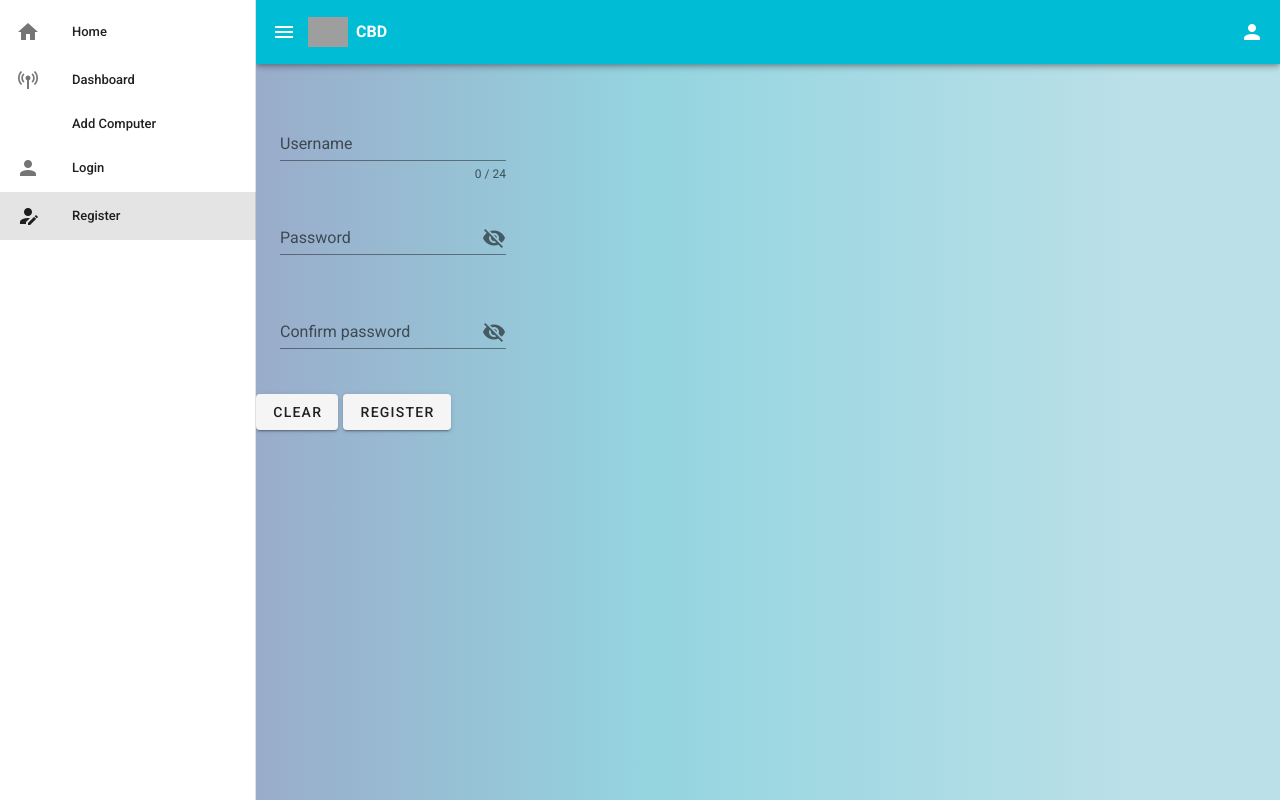
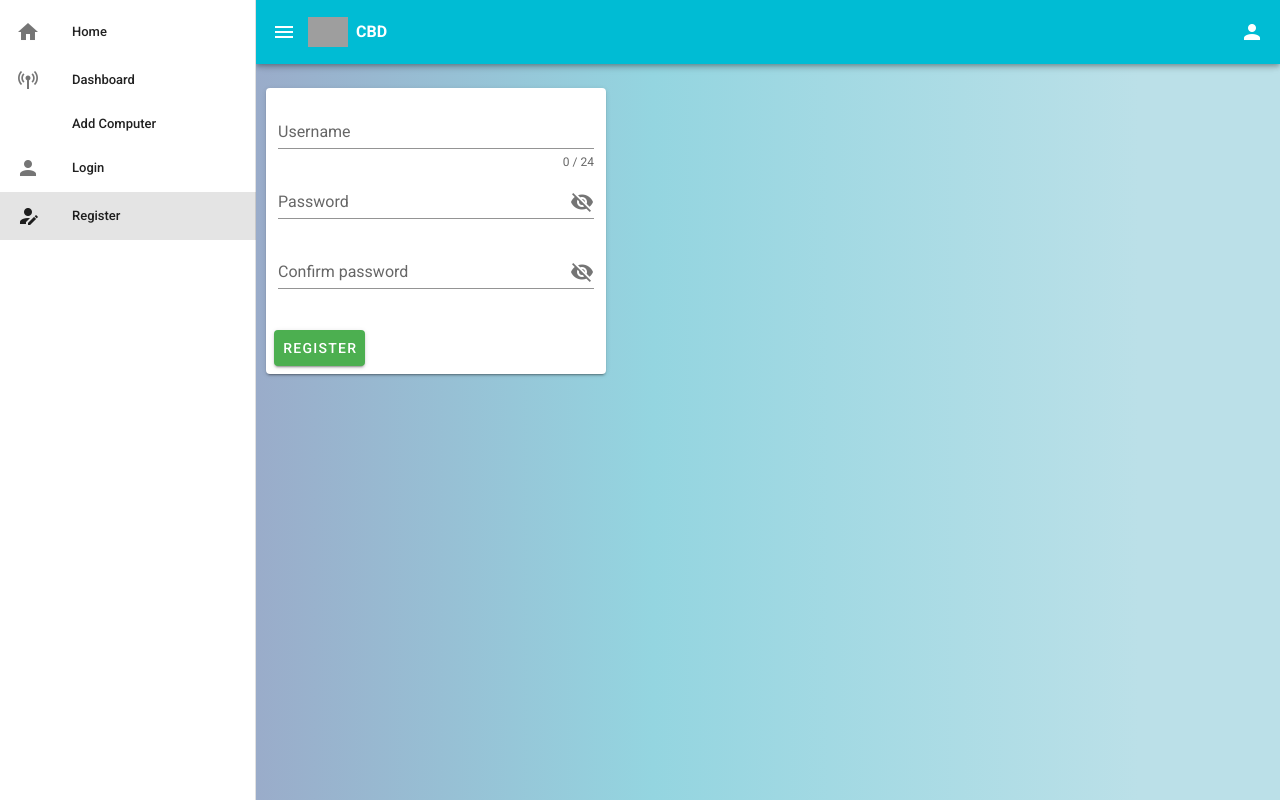
Before and after one commit to BardesRemi/cdb-front, a Vue app: page /#/register in a window 1280 px wide. Built offline with nearby package versions, Linux system fonts and the light colour scheme; grey boxes are pictures that could not be loaded.

Commit message:
wrap in cards

```diff
--- a/src/components/LoginForm.vue
+++ b/src/components/LoginForm.vue
@@ -1,23 +1,19 @@
 <template>
   <div class="loginForm">
-    <v-btn class="register-btn" @click="redirectRegister">Register</v-btn>
-    <v-form ref="form" v-model="valid" lazy-validation>
-    <v-container>
-        <v-col
-          cols="4"
-          md="3"
-        >
+    <v-card
+      class="card-log-form"
+      max-width="340"
+      hover
+      shaped
+    >
+      <v-form ref="form" v-model="valid" lazy-validation>
+        <v-container>
           <v-text-field
             v-model="username"
             :rules="[rules.required, rules.max]"
             :counter="24"
             label="Username"
           ></v-text-field>
-        </v-col>
-        <v-col
-          cols="4"
-          md="3"
-        >
           <v-text-field
             v-model="password"
             :append-icon="show1 ? 'mdi-eye' : 'mdi-eye-off'"
@@ -27,17 +23,13 @@
             hint="required"
             @click:append="show1 = !show1"
           ></v-text-field>
-        </v-col>
-    </v-container>
-  </v-form>
-    <v-row rows="1">
-      <v-col cols="3" md="1">
-        <v-btn class="clear-btn" @click="clear">clear</v-btn>
-      </v-col>
-      <v-col cols="3" md="1">
-        <v-btn class="login-btn" :disabled="!valid" @click="submit">login</v-btn>
-      </v-col>
-    </v-row>
+        </v-container>
+      </v-form>
+      <v-card-actions >
+        <v-btn class="register-btn" @click="redirectRegister" color="warning">Register</v-btn>
+        <v-btn class="login-btn" :disabled="!valid" @click="submit" color="success">login</v-btn>
+      </v-card-actions>
+    </v-card>
   </div>
 </template>
 
@@ -63,14 +55,10 @@ export default {
 
   methods: {
     submit () {
-      this.$refs.form.submit()
+      this.$refs.form.validate()
     },
     redirectRegister () {
       this.$router.push({ name: 'Register' })
-    },
-    clear () {
-      this.username = ''
-      this.password = ''
     }
   },
 
--- a/src/components/RegisterForm.vue
+++ b/src/components/RegisterForm.vue
@@ -1,37 +1,27 @@
 <template>
-  <div class="loginForm">
-    <v-form ref="form" v-model="valid" lazy-validation>
-    <v-container>
-        <v-col
-          cols="4"
-          md="3"
-        >
+  <div class="registerForm">
+    <v-card
+      class="card-log-form"
+      max-width="340"
+      hover
+    >
+      <v-form ref="form" v-model="valid" lazy-validation>
+        <v-container>
           <v-text-field
             v-model="username"
-            :rules="[rules.required, rules.max]"
+            :rules="[rules.required, rules.max, rules.min]"
             :counter="24"
             label="Username"
           ></v-text-field>
-        </v-col>
-        <v-col
-          cols="4"
-          md="3"
-        >
           <v-text-field
             v-model="password"
             :append-icon="show1 ? 'mdi-eye' : 'mdi-eye-off'"
-            :rules="[rules.required]"
+            :rules="[rules.required, rules.min, rules.max]"
             :type="show1 ? 'text' : 'password'"
             label="Password"
             hint="required"
             @click:append="show1 = !show1"
           ></v-text-field>
-        </v-col>
-
-        <v-col
-          cols="4"
-          md="3"
-        >
           <v-text-field
             v-model="password2"
             :append-icon="show2 ? 'mdi-eye' : 'mdi-eye-off'"
@@ -41,30 +31,25 @@
             hint="required and equal to password"
             @click:append="show2 = !show2"
           ></v-text-field>
-        </v-col>
-    </v-container>
-  </v-form>
-    <v-row rows="1">
-      <v-col cols="3" md="1">
-        <v-btn class="clear-btn" @click="clear">clear</v-btn>
-      </v-col>
-      <v-col cols="3" md="1">
-        <v-btn class="login-btn" :disabled="!valid" @click="register">Register</v-btn>
-      </v-col>
-    </v-row>
+        </v-container>
+      </v-form>
+      <v-card-actions>
+          <v-btn class="register-btn" :disabled="!valid" @click="register" color="success">Register</v-btn>
+      </v-card-actions>
+    </v-card>
   </div>
 </template>
 
 <script>
 export default {
   name: 'RegisterForm',
+
   props: {
-
   },
 
   data () {
     return {
-      valid: true,
+      valid: false,
       username: '',
       password: '',
       password2: '',
@@ -72,20 +57,18 @@ export default {
       show2: false,
       rules: {
         required: v => !!v || 'Required',
-        max: v => v.length <= 24 || 'UserName must be less than 25 characters',
-        match: v => (!!v && v) === this.password || 'Password do not match'
+        max: v => v.length <= 24 || 'Must be less than 25 characters',
+        min: v => v.length > 5 || 'Must be at least 6 characters',
+        match: v => (!!v && v) === this.password || 'Passwords do not match'
       }
     }
   },
 
   methods: {
     register () {
-
-    },
-    clear () {
-      this.username = ''
-      this.password = ''
-      this.password2 = ''
+      if (this.$refs.form.validate()) {
+        console.log('bonjour')
+      }
     }
   },
 
@@ -96,4 +79,7 @@ export default {
 </script>
 
 <style scoped>
+  .registerForm {
+    margin-left:10px;
+  }
 </style>
--- a/src/views/Login.vue
+++ b/src/views/Login.vue
@@ -1,6 +1,5 @@
 <template>
   <div class="login">
-    <h1> Ceci est le formulaire de Login</h1>
     <LoginForm/>
   </div>
 </template>
```
